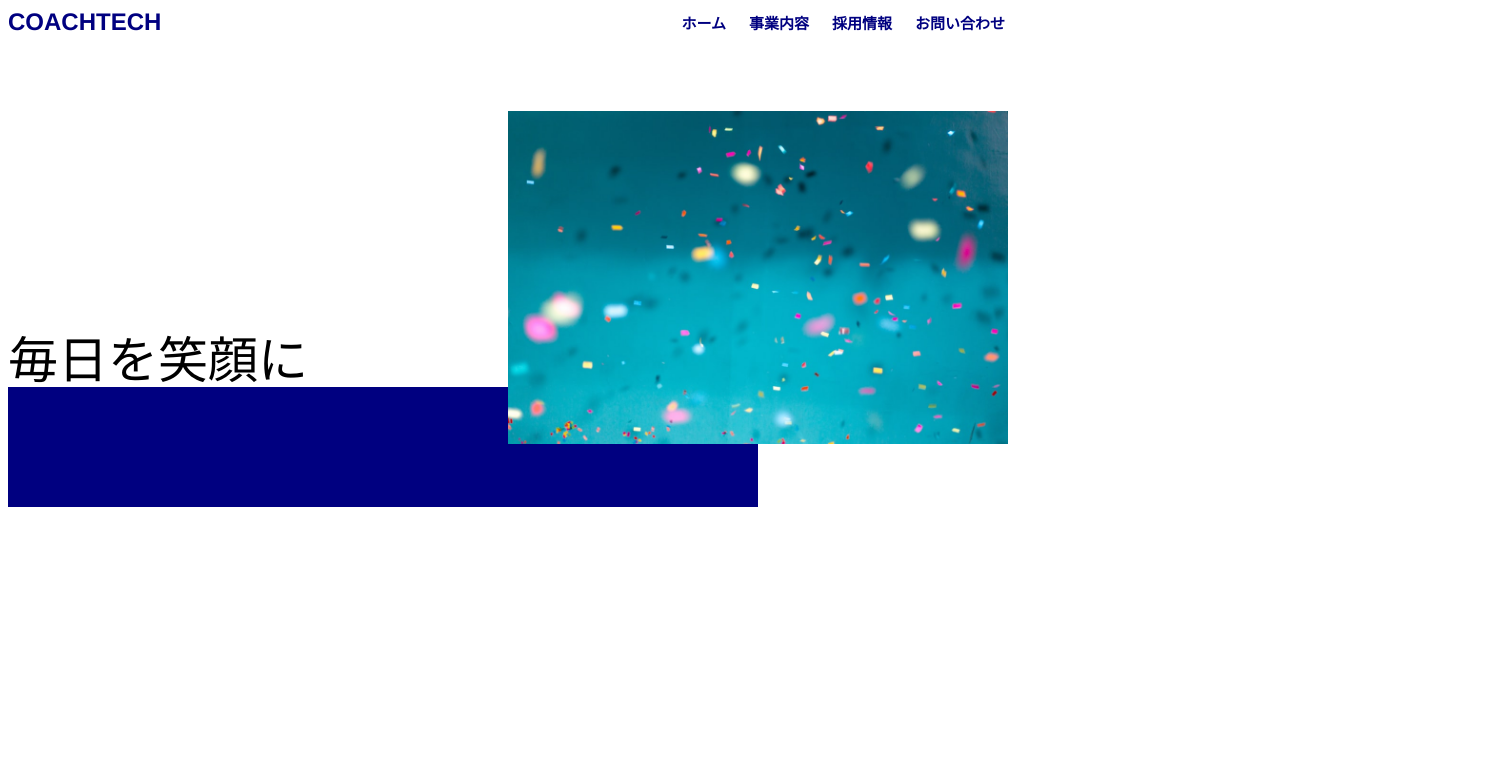
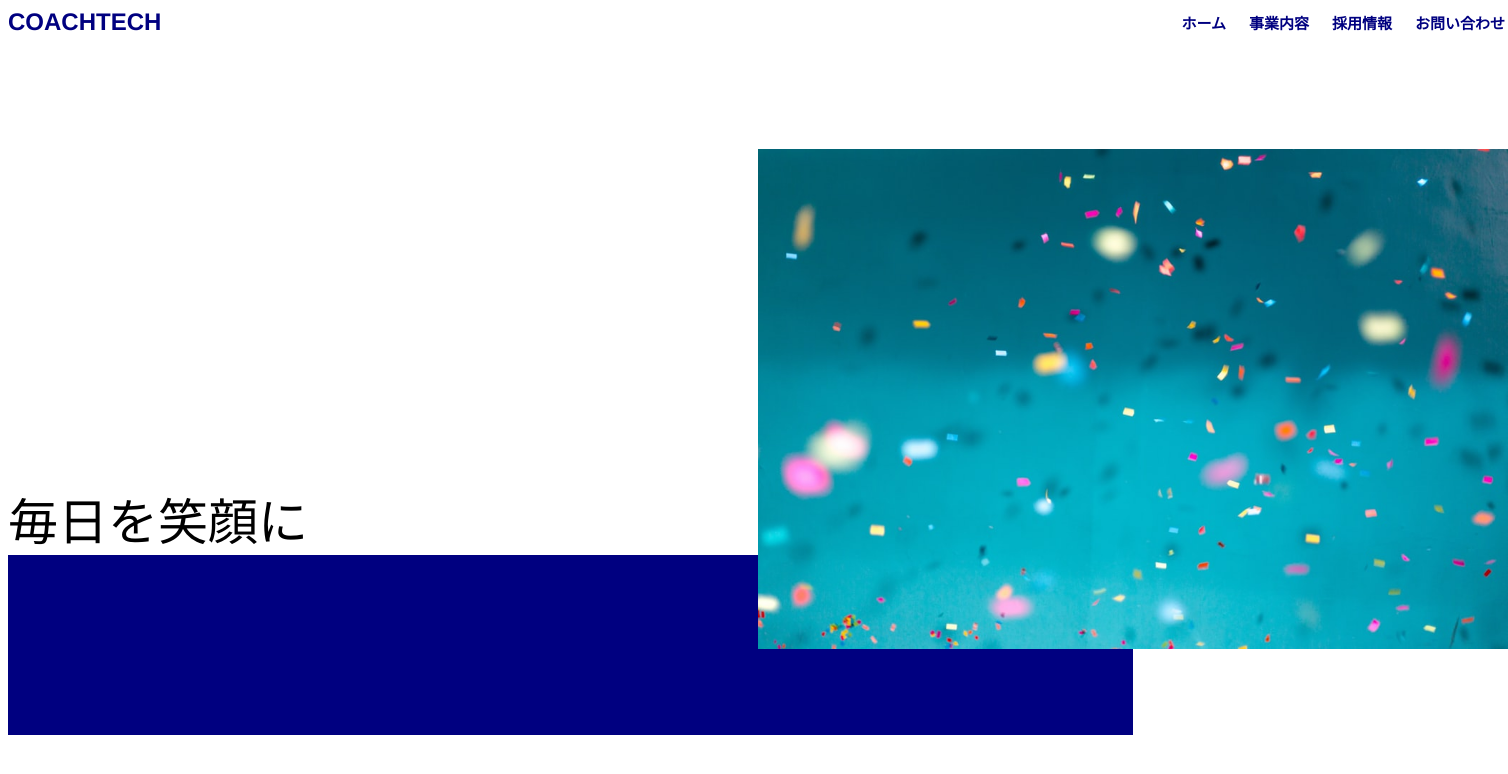
Before and after one commit to akikom220711/220720, a plain HTML site: page index.html in a window 1280 px wide. Shown: the whole page, 1508 px wide, since content can reach past the window. Drawn offline with Linux system fonts and the light colour scheme.

Commit message:
size change

```diff
--- a/css/style.css
+++ b/css/style.css
@@ -1,5 +1,5 @@
 .head{
-  width: 1000px;
+  width: 1500px;
   color:#000080;
   font-family: Helvetica, "游ゴシック", sans-serif;
   font-weight: bold;
@@ -21,8 +21,8 @@
 }
 
 .contents{
-  width: 1000px;
-  height: 500px;
+  width: 1500px;
+  height: 750px;
   position: relative;
 }
 
@@ -36,7 +36,7 @@
 
 .main_txt{
   position:absolute;
-  top:50%;
+  top:55%;
   font-size: 50px;
   font-weight: 300;
 }
@@ -46,6 +46,6 @@
   top: 67%;
   background-color: #000080;
   width: 75%;
-  height: 120px;
+  height: 180px;
   z-index: -10;
 }
```
